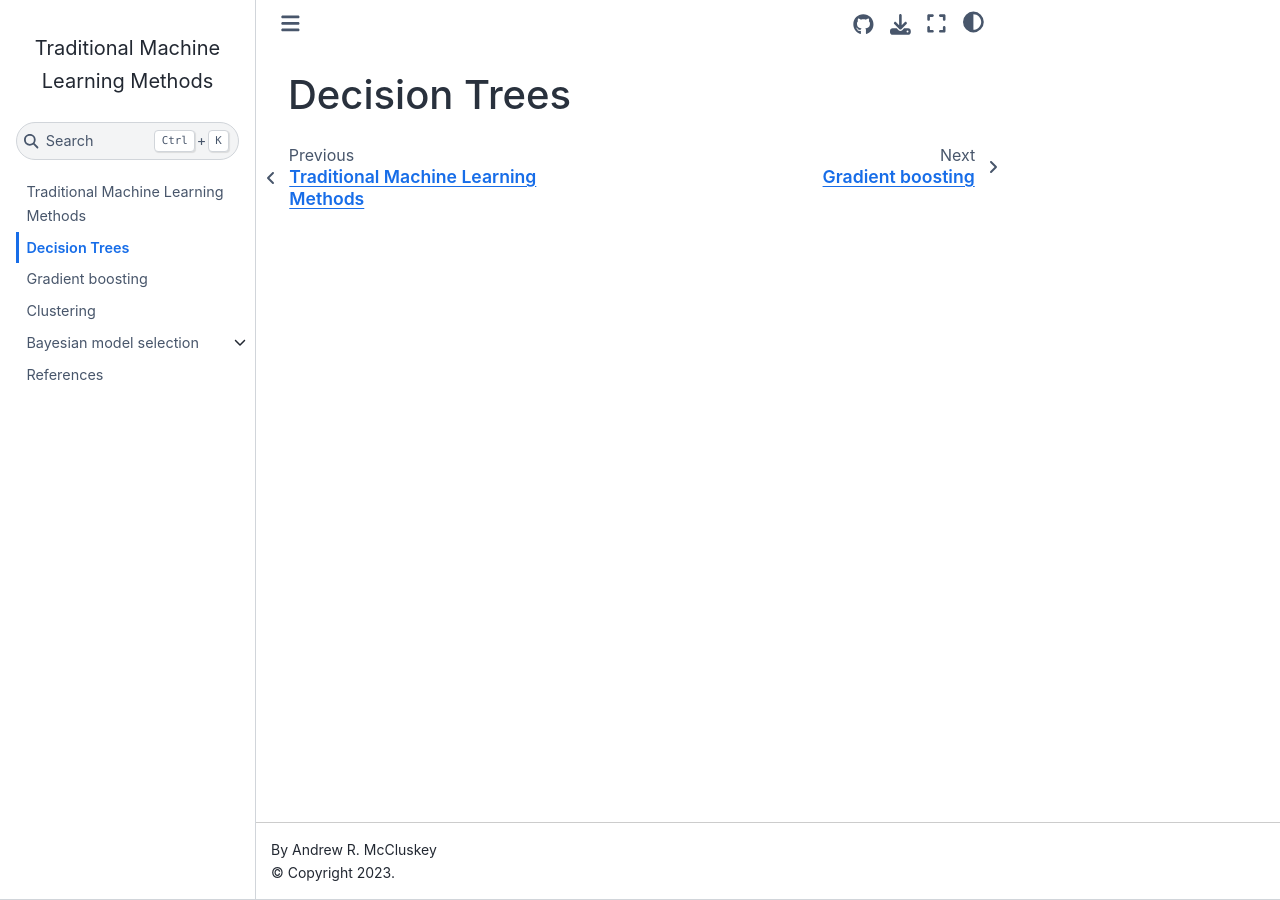
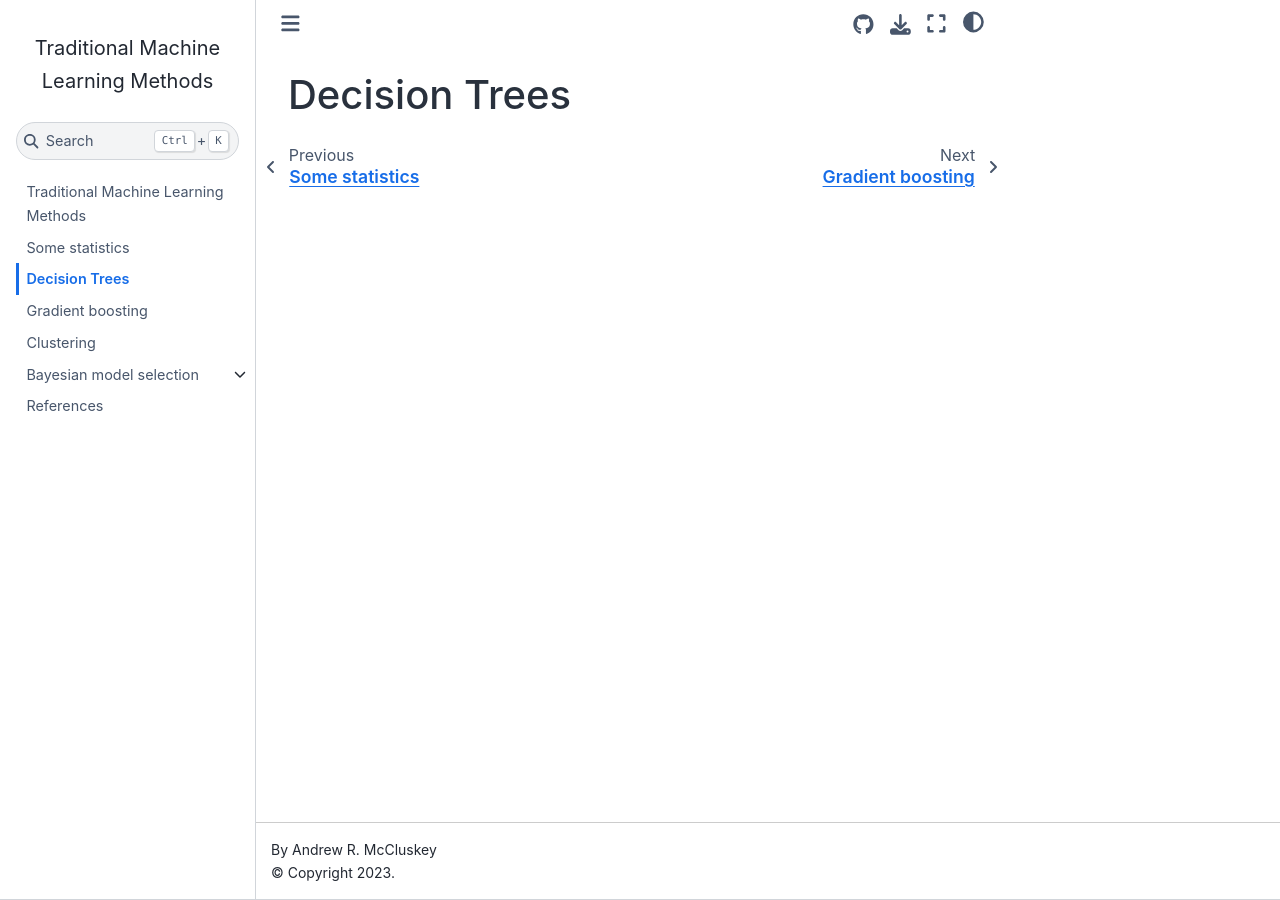
Before and after one commit to arm61/trad_ml_methods, a Jupyter Book: the page built from decision_trees.md, in a window 1280 px wide. Built offline with Jupyter Book 1.0.4 settings and Sphinx 7.4.7 and the Sphinx Book theme 1.1.4, drawn with Linux system fonts in a browser that asks for light colours; pages that are not in the unit, such as notebooks, are missing from menus.

Commit message:
add some stats

```diff
--- a/_toc.yml
+++ b/_toc.yml
@@ -2,6 +2,7 @@
 # Learn more at https://jupyterbook.org/customize/toc.html
 #
 - file: intro
+- file: some_stats
 - file: decision_trees
 - file: gradient_boosting
 - file: clustering
--- /dev/null
+++ b/some_stats.md
@@ -0,0 +1 @@
+# Some statistics
```
